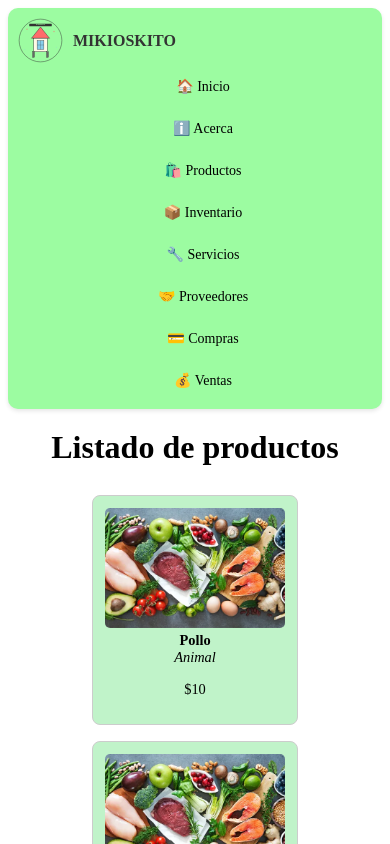
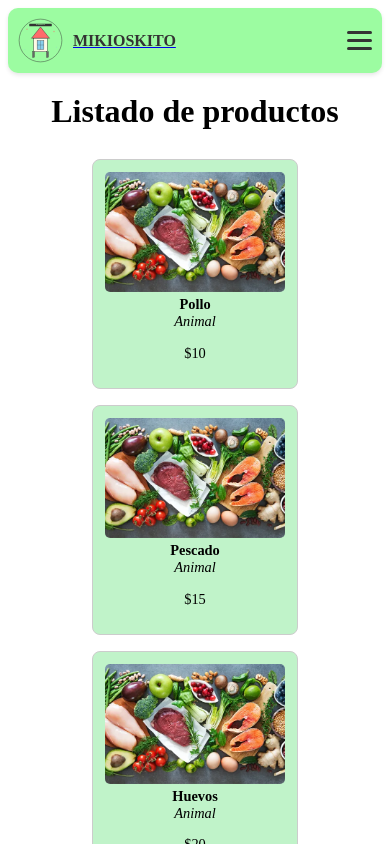
Before and after one commit to gpvsystems/kioskoapp, a Next.js app: page /productos in a window 390 px wide. Shown: the top 844 px of the page. Built offline with nearby package versions, Linux system fonts and the light colour scheme.

Commit message:
ajuste menu responsive

```diff
--- a/app/Componentes/NavBar.jsx
+++ b/app/Componentes/NavBar.jsx
@@ -1,35 +1,52 @@
-import React from "react";
+"use client";
+
+import React, { useState } from "react";
 import Link from "next/link";
 import Image from "next/image";
 import styles from "./NavBar.module.css";
 
-function navBar() {
+function NavBar() {
+  const [menuOpen, setMenuOpen] = useState(false);
+
+  const toggleMenu = () => {
+    setMenuOpen(!menuOpen);
+  };
+
   return (
     <div>
       <nav className={styles.navBar}>
-      <ul className={styles.ulNavBar}>
-        <li className={styles.liNavBar}>
+        <div className={styles.logoContainer}>
           <Link href="/">
-            <div className={styles.logoContainer}>
+            <div className={styles.logoContent}>
               <Image src="/logo.svg" alt="KIOSKO APP" width={45} height={45} />
               <span className={styles.titulo}>MIKIOSKITO</span>
             </div>
           </Link>
-        </li>
-        <li className={styles.liNavBar}><Link className={styles.aNavBar} href="/">🏠 Inicio</Link></li>
-         <li className={styles.liNavBar}><Link className={styles.aNavBar} href="/about">ℹ️ Acerca</Link></li>
-        <li className={styles.liNavBar}><Link className={styles.aNavBar} href="/productos">🛍️ Productos</Link></li>
+        </div>
 
-        <li className={styles.liNavBar}><Link className={styles.aNavBar} href="/inventario">📦 Inventario</Link></li>
-        <li className={styles.liNavBar}><Link className={styles.aNavBar} href="/servicios">🔧 Servicios</Link></li>
-        <li className={styles.liNavBar}><Link className={styles.aNavBar} href="/proveedores">🤝 Proveedores</Link></li>
-        <li className={styles.liNavBar}><Link className={styles.aNavBar} href="/compras">💳 Compras</Link></li>
-        <li className={styles.liNavBar}><Link className={styles.aNavBar}  href="/ventas">💰 Ventas</Link></li>
-      </ul>
-    </nav>
+        <button
+          className={styles.hamburger}
+          onClick={toggleMenu}
+          aria-label="Toggle menu"
+        >
+          <span className={`${styles.hamburgerLine} ${menuOpen ? styles.open : ""}`}></span>
+          <span className={`${styles.hamburgerLine} ${menuOpen ? styles.open : ""}`}></span>
+          <span className={`${styles.hamburgerLine} ${menuOpen ? styles.open : ""}`}></span>
+        </button>
 
+        <ul className={`${styles.ulNavBar} ${menuOpen ? styles.menuOpen : ""}`}>
+          <li className={styles.liNavBar}><Link className={styles.aNavBar} href="/" onClick={() => setMenuOpen(false)}>🏠 Inicio</Link></li>
+          <li className={styles.liNavBar}><Link className={styles.aNavBar} href="/about" onClick={() => setMenuOpen(false)}>ℹ️ Acerca</Link></li>
+          <li className={styles.liNavBar}><Link className={styles.aNavBar} href="/productos" onClick={() => setMenuOpen(false)}>🛍️ Productos</Link></li>
+          <li className={styles.liNavBar}><Link className={styles.aNavBar} href="/inventario" onClick={() => setMenuOpen(false)}>📦 Inventario</Link></li>
+          <li className={styles.liNavBar}><Link className={styles.aNavBar} href="/servicios" onClick={() => setMenuOpen(false)}>🔧 Servicios</Link></li>
+          <li className={styles.liNavBar}><Link className={styles.aNavBar} href="/proveedores" onClick={() => setMenuOpen(false)}>🤝 Proveedores</Link></li>
+          <li className={styles.liNavBar}><Link className={styles.aNavBar} href="/compras" onClick={() => setMenuOpen(false)}>💳 Compras</Link></li>
+          <li className={styles.liNavBar}><Link className={styles.aNavBar} href="/ventas" onClick={() => setMenuOpen(false)}>💰 Ventas</Link></li>
+        </ul>
+      </nav>
     </div>
+  );
 
-  );
 }
-export default navBar;
+export default NavBar;
--- a/app/Componentes/NavBar.module.css
+++ b/app/Componentes/NavBar.module.css
@@ -1,6 +1,6 @@
 .navBar {
     background-color: #9cfca1;
-    overflow: hidden;
+    overflow: visible;
     display: flex;
     align-items: center;
     justify-content: space-between;
@@ -8,6 +8,24 @@
     padding: 10px 20px;
     border-radius: 10px;
     box-shadow: 0 2px 4px rgba(0, 0, 0, 0.1);
+}
+
+.hamburger {
+    display: none;
+    flex-direction: column;
+    background: none;
+    border: none;
+    cursor: pointer;
+    gap: 5px;
+    padding: 0;
+}
+
+.hamburgerLine {
+    width: 25px;
+    height: 3px;
+    background-color: #333;
+    border-radius: 2px;
+    transition: all 0.3s ease;
 }
 
 .ulNavBar {
@@ -21,6 +39,12 @@
 }
 
 .logoContainer {
+    display: flex;
+    align-items: center;
+    gap: 10px;
+}
+
+.logoContent {
     display: flex;
     align-items: center;
     gap: 10px;
@@ -60,16 +84,27 @@
 
 /* Tablet: 481px to 768px */
 @media (max-width: 768px) {
+    .hamburger {
+        display: flex;
+    }
+
     .navBar {
+        flex-wrap: wrap;
         height: auto;
         padding: 12px 15px;
-        flex-wrap: wrap;
     }
 
     .ulNavBar {
         flex-direction: column;
         width: 100%;
         gap: 8px;
+        max-height: 0;
+        overflow: hidden;
+        transition: max-height 0.3s ease;
+    }
+
+    .ulNavBar.menuOpen {
+        max-height: 500px;
     }
 
     .liNavBar {
@@ -86,16 +121,27 @@
 
 /* Mobile: up to 480px */
 @media (max-width: 480px) {
+    .hamburger {
+        display: flex;
+    }
+
     .navBar {
+        flex-wrap: wrap;
         height: auto;
         padding: 10px;
-        flex-direction: column;
     }
 
     .ulNavBar {
         flex-direction: column;
         width: 100%;
         gap: 5px;
+        max-height: 0;
+        overflow: hidden;
+        transition: max-height 0.3s ease;
+    }
+
+    .ulNavBar.menuOpen {
+        max-height: 500px;
     }
 
     .liNavBar {
```
